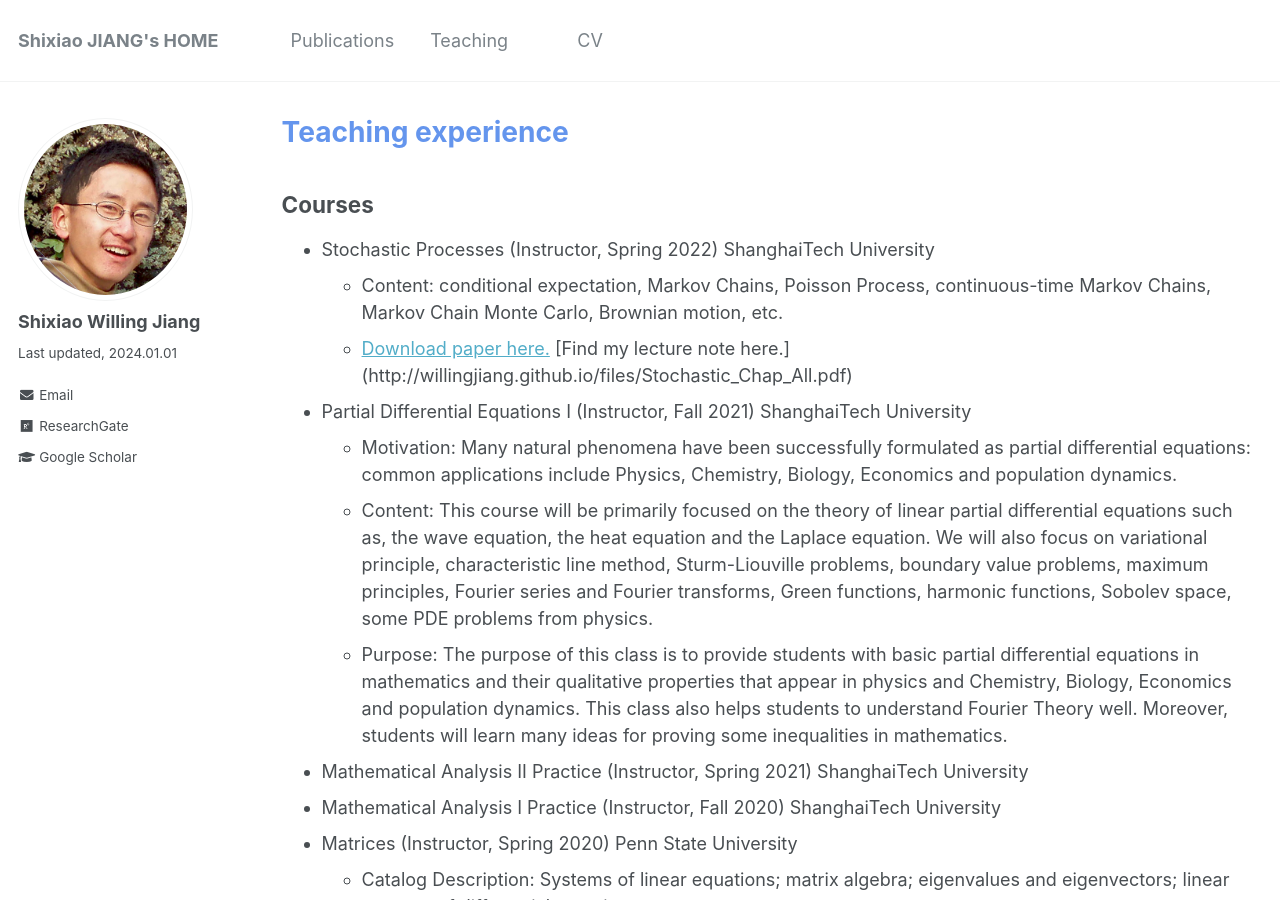
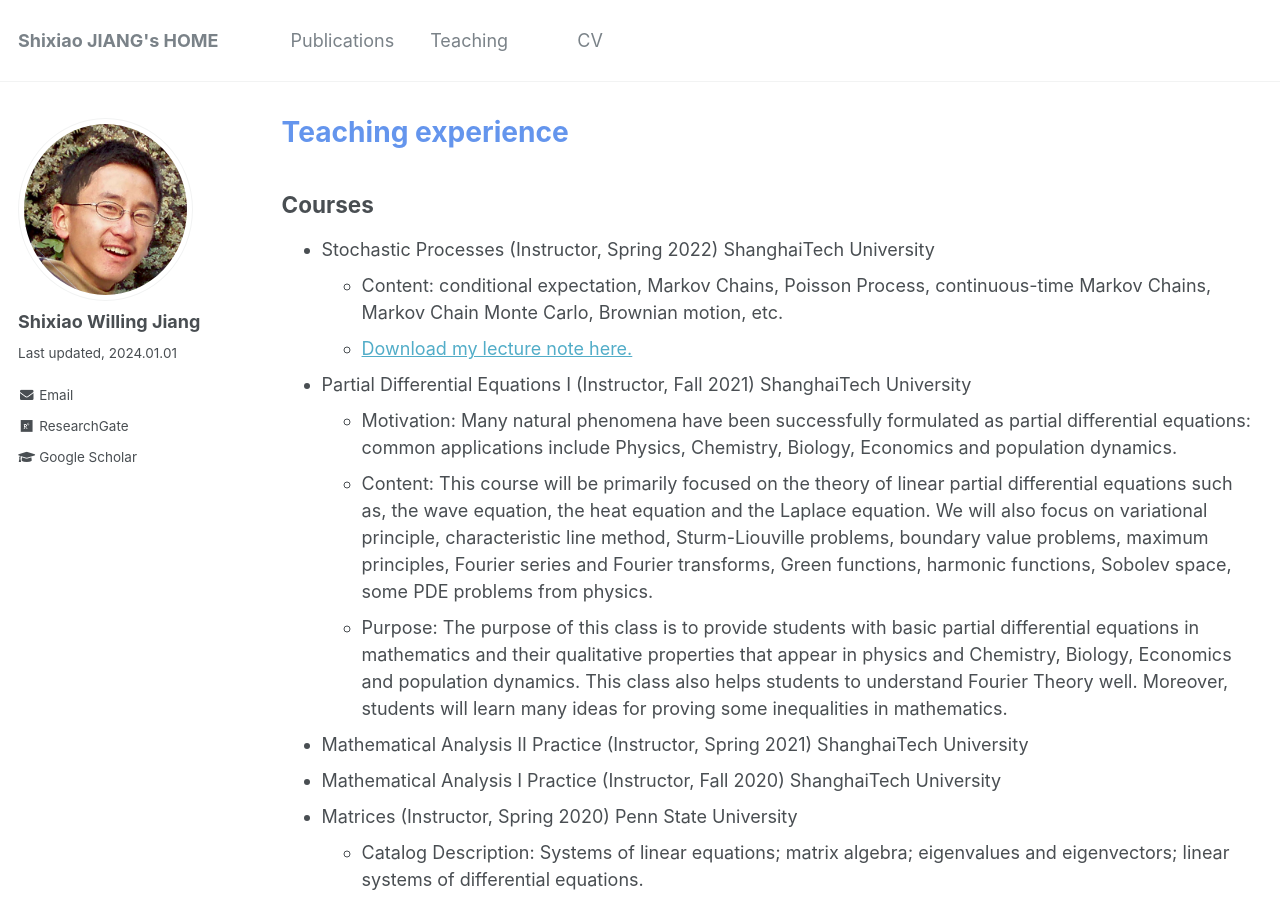
Before and after one commit to willingjiang/willingjiang.github.io, a Jekyll site: the page built from _pages/teachings.md, in a window 1280 px wide and 900 px high. Built offline with Jekyll 4.4.1, drawn with Linux system fonts in a browser that asks for light colours.

Commit message:
Update teachings.md

```diff
--- a/_pages/teachings.md
+++ b/_pages/teachings.md
@@ -11,8 +11,8 @@ author_profile: true
 
 * Stochastic Processes (Instructor, Spring 2022) ShanghaiTech University
   * Content: conditional expectation, Markov Chains, Poisson Process,  continuous-time Markov Chains, Markov Chain Monte Carlo, Brownian motion, etc.
-  * [Download paper here.](http://willingjiang.github.io/files/Stochastic_Chap_All.pdf)
-[Find my lecture note here.] (http://willingjiang.github.io/files/Stochastic_Chap_All.pdf)
+  * [Download my lecture note here.](http://willingjiang.github.io/files/Stochastic_Chap_All.pdf)
+
 * Partial Differential Equations I (Instructor, Fall 2021) ShanghaiTech University
   * Motivation: Many natural phenomena have been successfully formulated as partial differential equations: common applications include Physics, Chemistry, Biology, Economics and population dynamics.
   * Content: This course will be primarily focused on the theory of linear partial differential equations such as, the wave equation, the heat equation and the Laplace equation. We will also focus on variational principle, characteristic line method, Sturm-Liouville problems, boundary value problems, maximum principles, Fourier series and Fourier transforms, Green functions, harmonic functions, Sobolev space, some PDE problems from physics.
```
